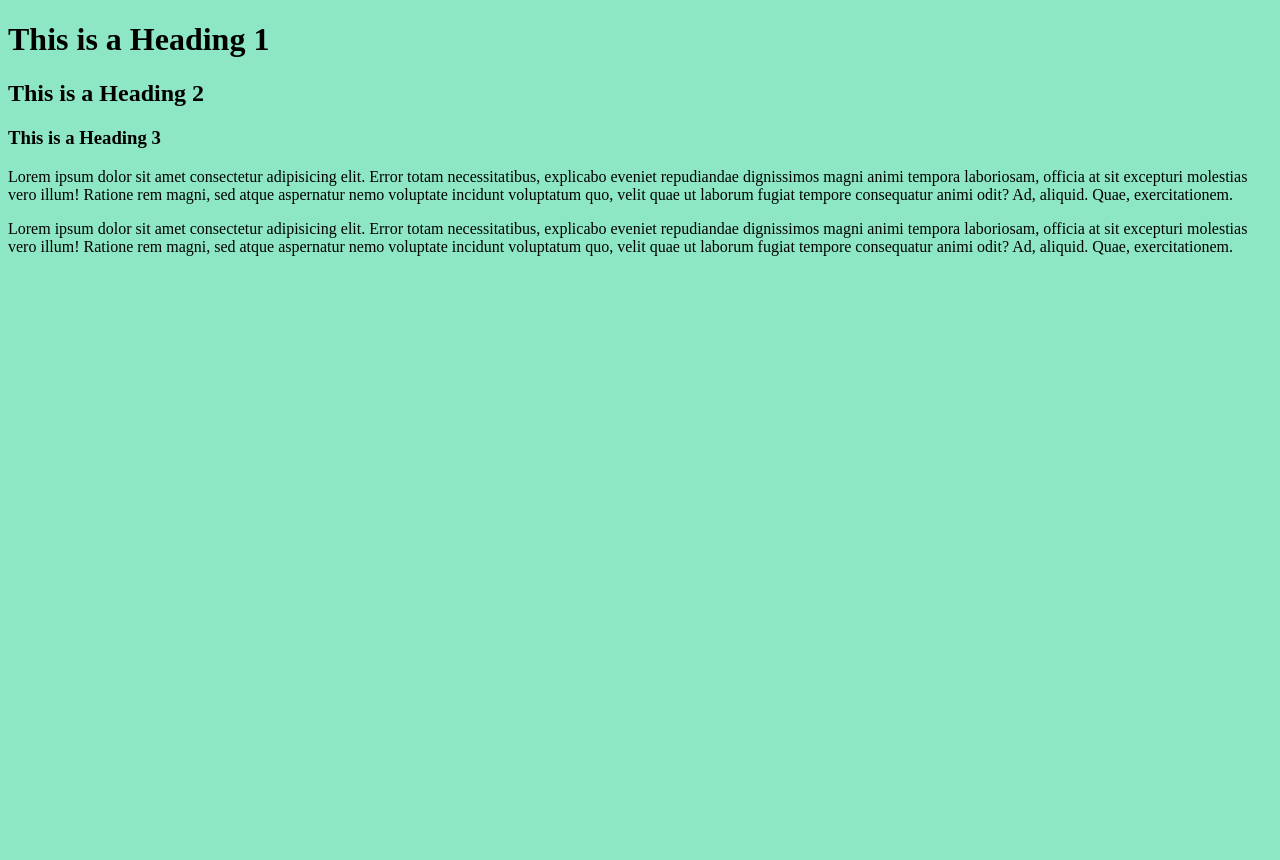
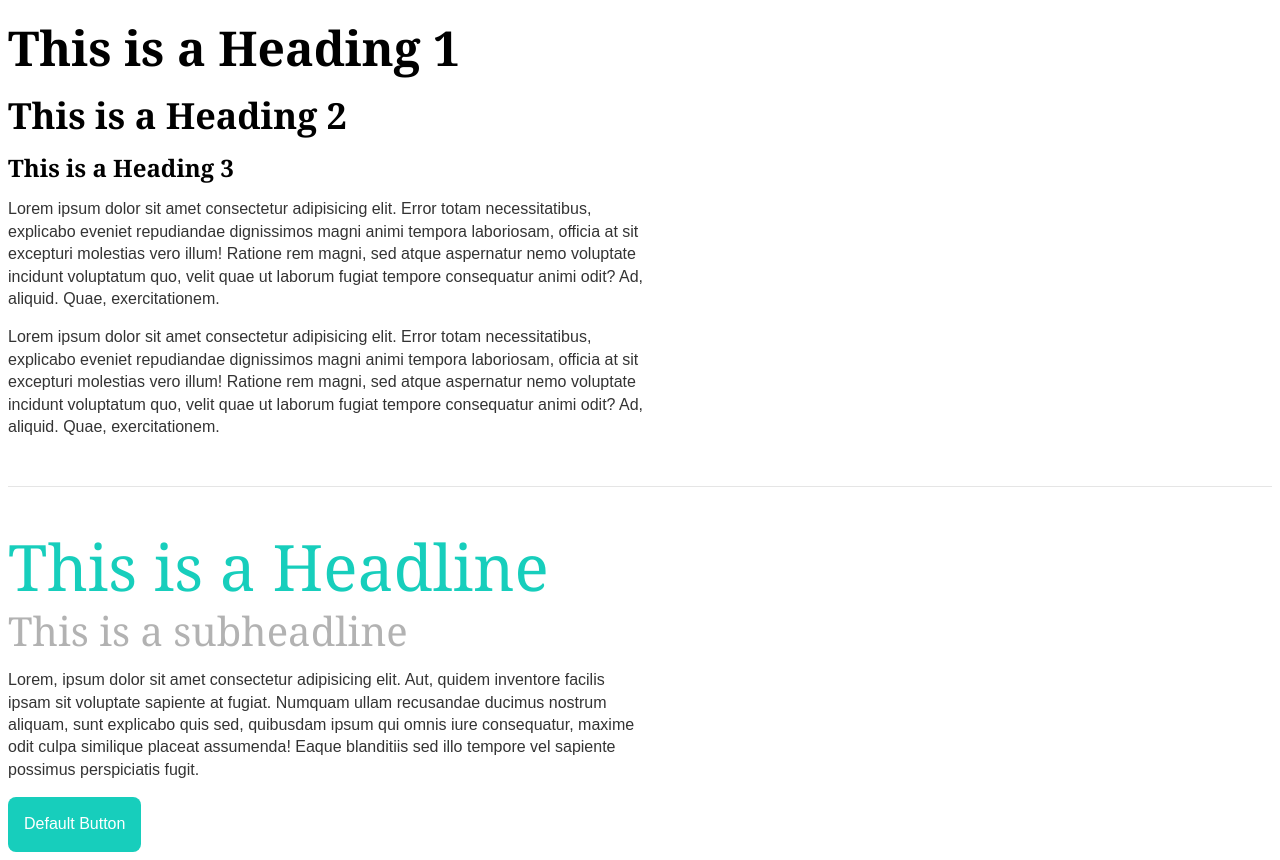
Before and after one commit to meganeligio/mysassybase, a plain HTML site: page index.html in a window 1280 px wide. Before the commit the page ends 800 px from the top, so only its background shows below. Drawn offline with Linux system fonts and the light colour scheme.

Commit message:
completed sassy base steps 2 and 3

```diff
--- a/index.html
+++ b/index.html
@@ -40,6 +40,22 @@
         animi odit? Ad, aliquid. Quae, exercitationem.
     </p>
 
+    <hr />
+
+    <h1 class="headline">This is a Headline</h1>
+
+    <h2 class="subheadline">This is a subheadline</h2>
+
+    <p>
+        Lorem, ipsum dolor sit amet consectetur adipisicing elit. Aut, quidem inventore facilis
+        ipsam sit voluptate sapiente at fugiat. Numquam ullam recusandae ducimus nostrum aliquam,
+        sunt explicabo quis sed, quibusdam ipsum qui omnis iure consequatur, maxime odit culpa
+        similique placeat assumenda! Eaque blanditiis sed illo tempore vel sapiente possimus
+        perspiciatis fugit.
+    </p>
+
+    <a href="#" class="button">Default Button</a>
+
 </body>
 
 </html>
--- /dev/null
+++ b/scss/partials/_buttons.scss
@@ -0,0 +1,14 @@
+/* BUTTONS */
+
+.button {
+    display: inline-block;
+    background-color: $color-accent;
+    color: #fff;
+    text-decoration: none;
+    padding: 1em;
+    border-radius: 8px;
+
+    &:hover {
+        background-color: $color-accent-dark;
+    }
+}
--- /dev/null
+++ b/scss/partials/_typography.scss
@@ -0,0 +1,70 @@
+/* BASE TEXT COLORS */
+
+body { color: $color-text-body; }
+h1, h2, h3, h4, h5, h6 { color: $color-text-headings; }
+
+/* BASE TEXT FONTS */
+
+body { font-family: $font-family-sans; }
+h1, h2, h3, h4, h5, h6 { font-family: $font-family-serif; }
+
+/* BASE TYPOGRAPHY */
+
+body {
+    font-size: 100%;
+    line-height: 1.4;
+}
+
+h1, h2, h3, h4, h5, h6 { margin: .5em 0; }
+
+/* TRADITIONAL TYPOGRAPHIC SCALE */
+
+h1 {
+    font-size: 3em;
+    line-height: 1;
+}
+
+h2 {
+    font-size: 2.25em;
+    line-height: 1.1;
+}
+
+h3 {
+    font-size: 1.5em;
+    line-height: 1.2;
+}
+
+/* LIMIT NUMBER OF CHARACTERS PER LINE */
+
+p {
+    max-width: 40em;
+}
+
+/* HORIZONTAL LINE */
+
+hr {
+    border: 0;
+    height: 1px;
+    background-color: rgb(0 0 0 / .1);
+    margin: 3em 0;
+}
+
+/* TYPE SPECIMEN*/
+
+.headline {
+    font-size: 4em;
+    font-weight: normal;
+    line-height: 1;
+    margin: 0;
+    color: $color-accent;
+}
+
+.subheadline {
+    font-weight: normal;
+    line-height: 1.1;
+    font-size: 2.5em;
+    margin: .25em 0;
+    color: $color-lightgrey;
+}
+
+/* HELPERS */
--- a/scss/style.scss
+++ b/scss/style.scss
@@ -1,5 +1,21 @@
-$color-background: rgb(142 231 196);
+/* GLOBAL RESETS */
 
-body {
-    background: $color-background;
-}
+* { box-sizing: border-box; }
+
+// VARIABLES
+
+$color-text-body: rgb(0 0 0 / .8);
+$color-text-headings: rgb(0 0 0 / 1);
+$color-accent: rgb(23 206 188);
+$color-accent-dark: rgb(10 149 135);
+
+$color-lightgrey: rgb(0 0 0 / .3);
+
+$font-family-sans: 'Avenir Next', Arial, Helvetica, sans-serif;
+$font-family-serif: Georgia,'Times New Roman', Times, serif;
+
+// IMPORTS
+
+@import "partials/toc";
+@import "partials/typography";
+@import "partials/buttons";
```
Also changed, not shown: scss/partials/_toc.scss (added, +9 -0 lines), css/style.css.
